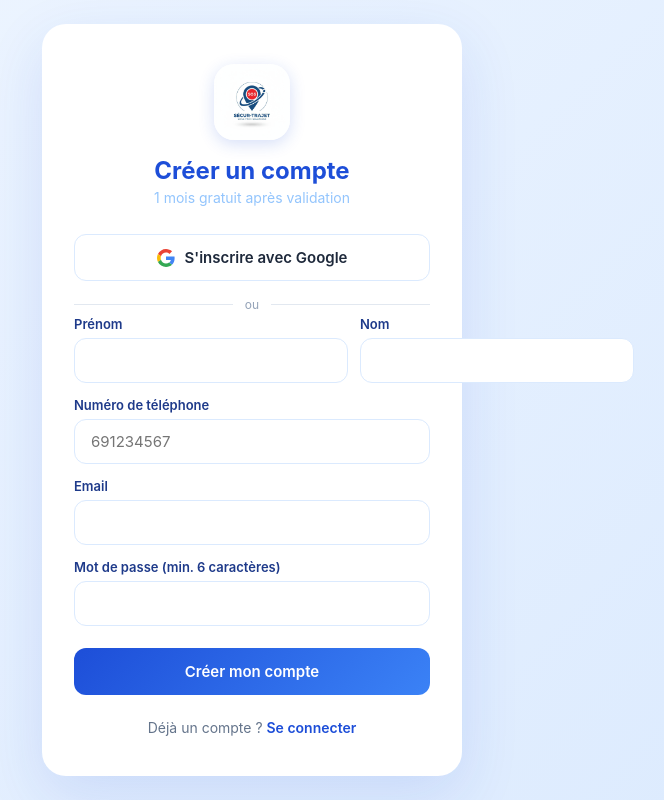
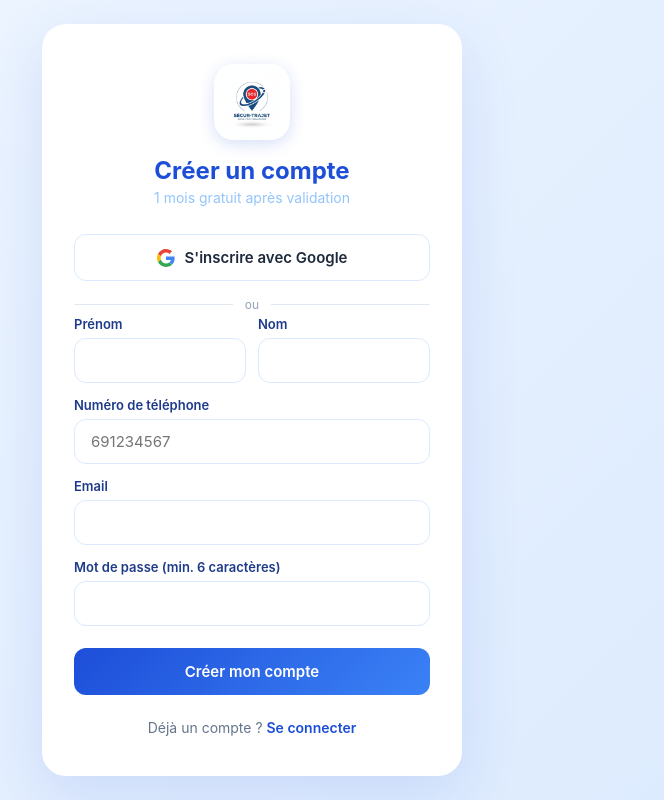
Before and after one commit to HonoreDK/securtrajet, a React (Vite) app in the folder frontend/: page /register in a window 1280 px wide. Shown: the whole page, without its empty margins (388-1052 px from the left). Built offline with nearby package versions, Linux system fonts and the light colour scheme; no server answers.

Commit message:
Fix the first and last name fields overflowing on narrow screens

```diff
--- a/frontend/src/pages/Register.jsx
+++ b/frontend/src/pages/Register.jsx
@@ -157,11 +157,11 @@ const styles = {
   title: { fontSize: 24, fontWeight: 700, color: '#1d4ed8' },
   subtitle: { color: '#93c5fd', fontSize: 14, marginTop: 4 },
   form: { display: 'flex', flexDirection: 'column', gap: 14, textAlign: 'left' },
-  row: { display: 'grid', gridTemplateColumns: '1fr 1fr', gap: 12 },
-  field: { display: 'flex', flexDirection: 'column', gap: 6 },
+  row: { display: 'grid', gridTemplateColumns: 'minmax(0, 1fr) minmax(0, 1fr)', gap: 12 },
+  field: { display: 'flex', flexDirection: 'column', gap: 6, minWidth: 0 },
   label: { fontSize: 13, fontWeight: 600, color: '#1e3a8a' },
   input: {
-    padding: '12px 16px', borderRadius: 12,
+    padding: '12px 16px', borderRadius: 12, width: '100%', minWidth: 0, boxSizing: 'border-box',
     border: '1.5px solid #dbeafe', fontSize: 15
   },
   button: {
```
